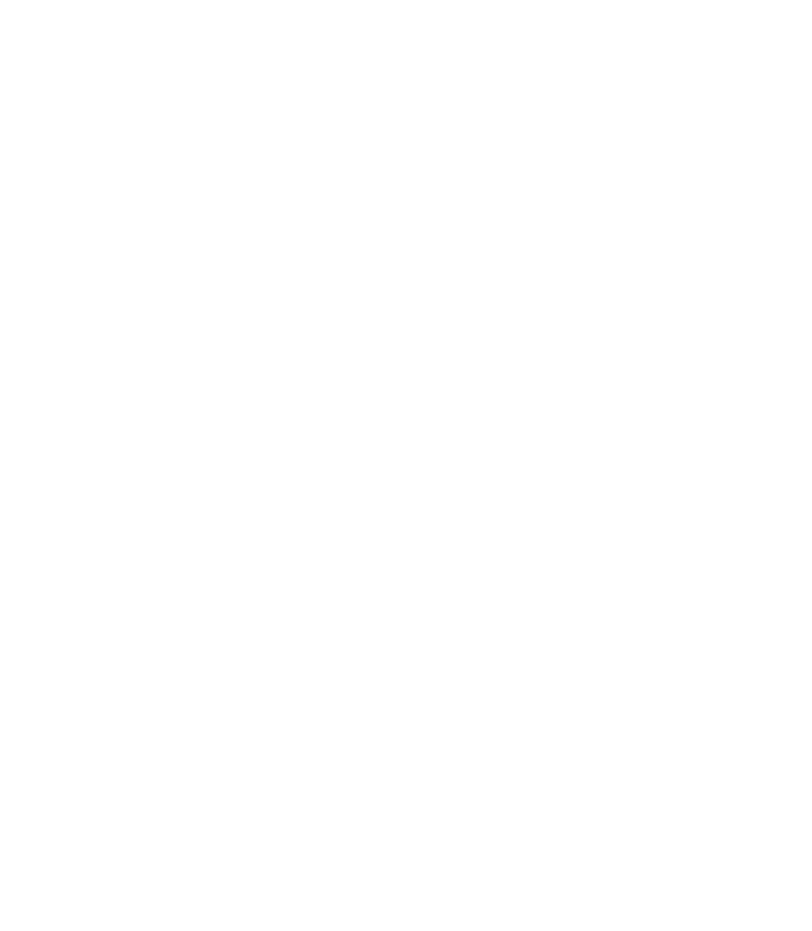
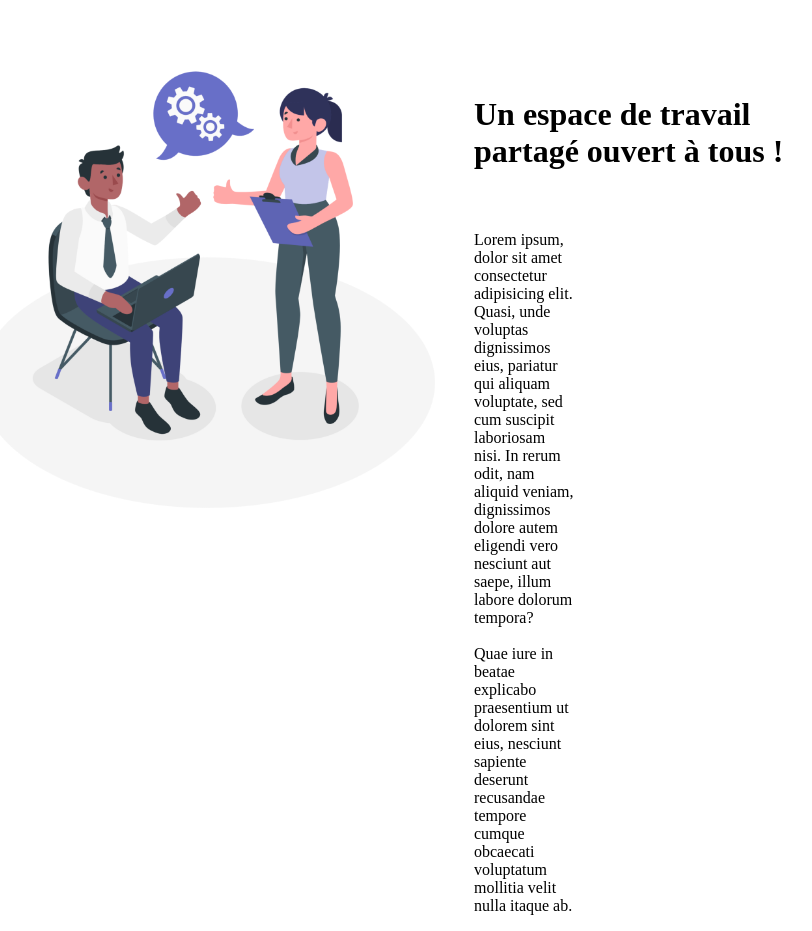
Before and after one commit to mohabrd/exo15_template_css, a plain HTML site: page index.html in a window 1280 px wide. Shown: the whole page, without its empty margins (326-1138 px from the left). Before the commit the page ends 800 px from the top, so only its background shows below. Drawn offline with Linux system fonts and the light colour scheme.

Commit message:
partie1 fini ajout de l'image, titre, text

```diff
--- a/index.html
+++ b/index.html
@@ -11,9 +11,18 @@
 
     <header>
 
-        <nav>
+        <div class="partie1">
+            <div class="img1">
+            <img src="./public/img/Co-workers-amico-1536x1536.png" alt="" height="500px"></img></div>
 
-        </nav>
+            <div class="titre1">
+                <h1>Un espace de travail<br>partagé ouvert à tous !</h1></div>
+
+            <div class="text1">
+                <p>Lorem ipsum, dolor sit amet consectetur adipisicing elit. Quasi, unde voluptas dignissimos eius, pariatur qui aliquam voluptate, sed cum suscipit laboriosam nisi. In rerum odit, nam aliquid veniam, dignissimos dolore autem eligendi vero nesciunt aut saepe, illum labore dolorum tempora?<br><br>Quae iure in beatae explicabo praesentium ut dolorem sint eius, nesciunt sapiente deserunt recusandae tempore cumque obcaecati voluptatum mollitia velit nulla itaque ab.</p>
+            </div>
+
+        </div>
 
     </header>
 
@@ -22,10 +31,6 @@
     <main>
 
         <section>
-
-            <div>
-
-            </div>
 
         </section>
 
--- a/public/css/style.css
+++ b/public/css/style.css
@@ -0,0 +1,30 @@
+.partie1 {
+    display: flex;
+    justify-content: center;
+    align-items: center;
+}
+
+.img1 {
+    display: flex;
+    position: absolute;
+    left: 280px;
+    top: 25px;
+
+}
+
+.titre1 {
+    display: flex;
+    position: absolute;
+    left: 800px;
+    top: 75px;
+
+}
+
+.text1 {
+    display: flex;
+    position: absolute;
+    left: 800px;
+    top: 215px;
+
+    margin-right: 380px;
+}
```
